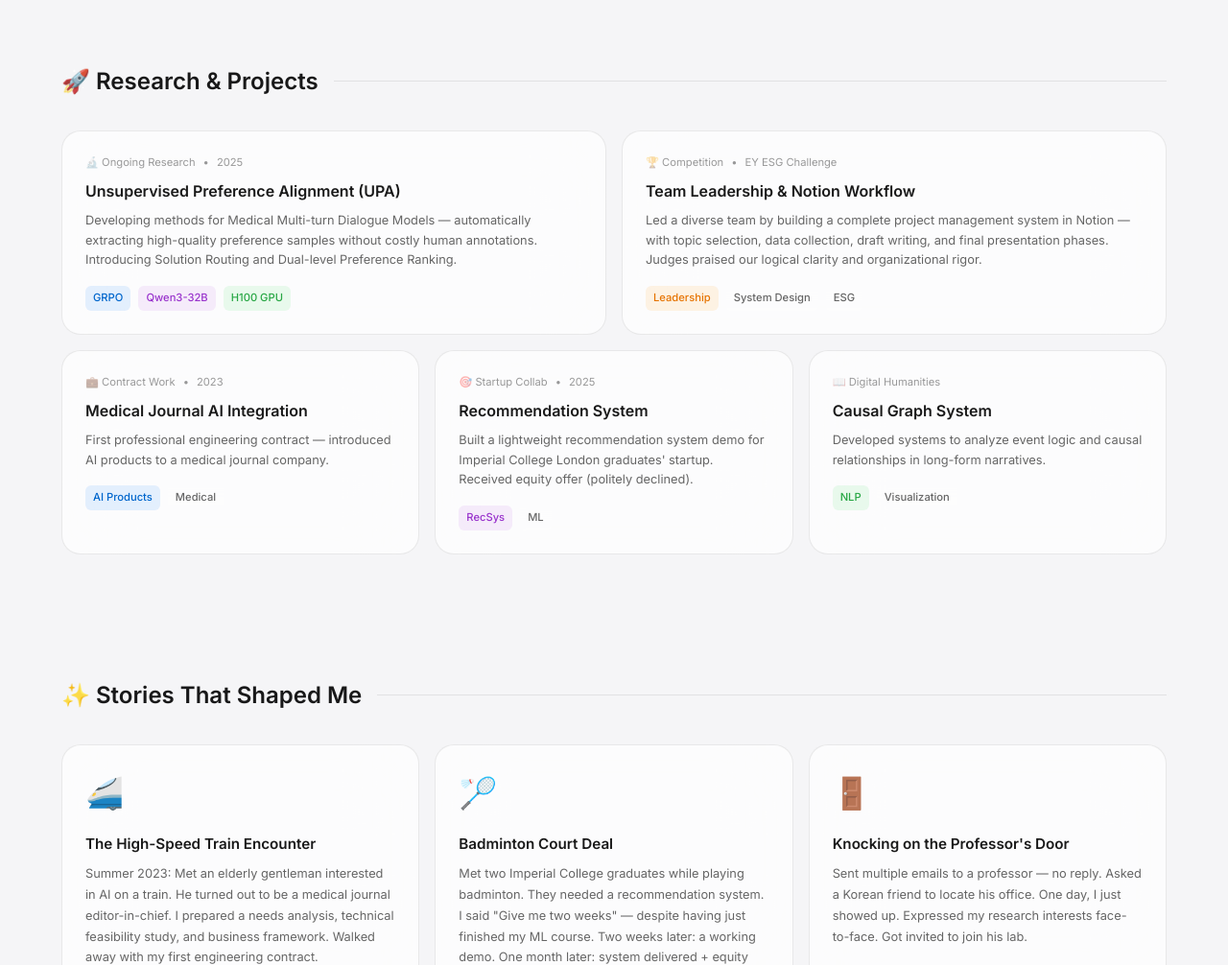
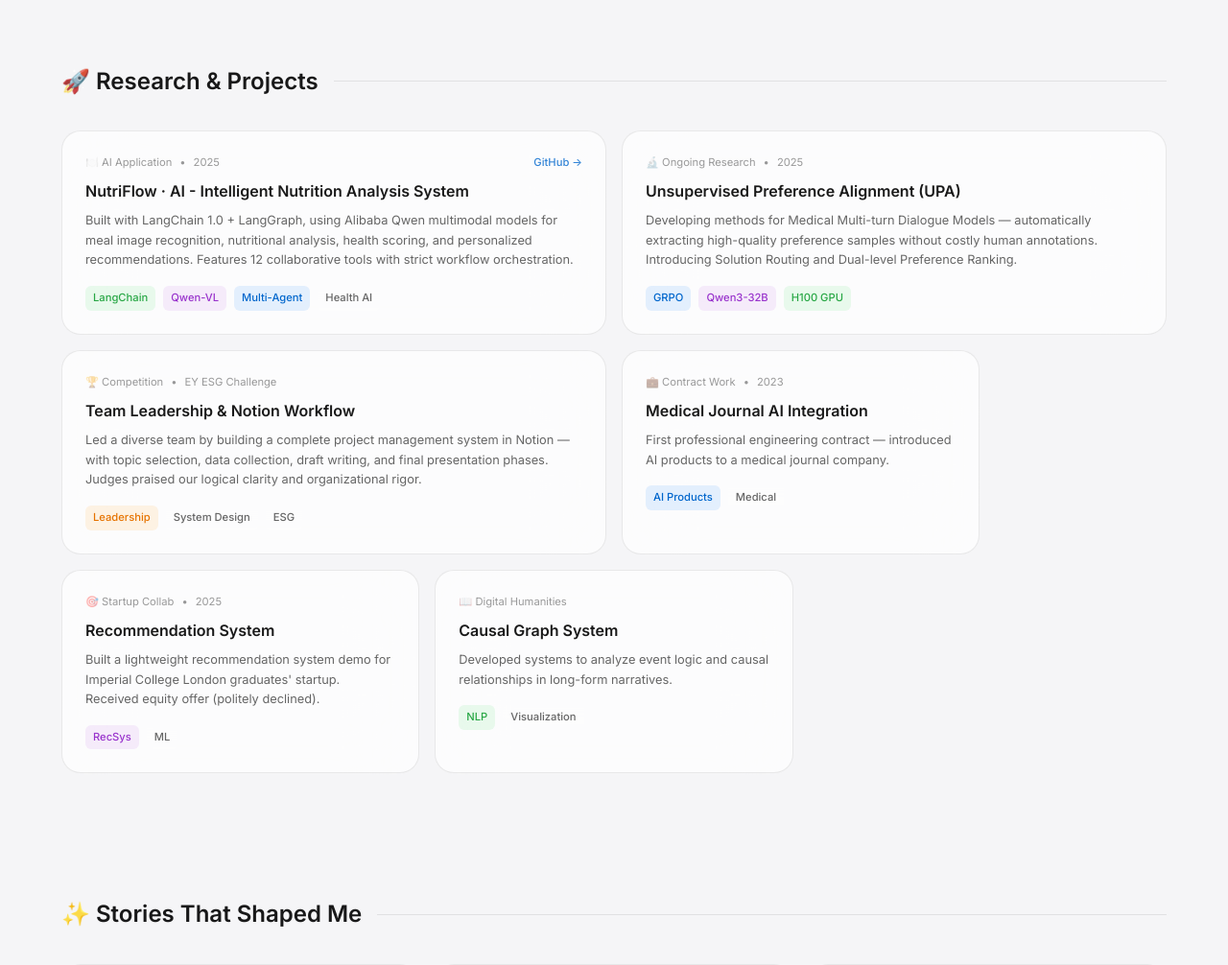
Before and after one commit to severin-ye/severin-ye.github.io, a website built with Vite: page index.html in a window 1280 px wide. Shown: the part 1580-2586 px from the top of the page at 96% size. Built offline with nearby package versions, Linux system fonts and the light colour scheme.

Commit message:
添加NutriFlow · AI

```diff
--- a/src/main.js
+++ b/src/main.js
@@ -120,6 +120,26 @@ document.querySelector('#app').innerHTML = `
       <div class="line"></div>
     </div>
     <div class="bento-grid">
+      <div class="bento-item glass span-6 project-card">
+        <div class="project-meta">
+          <span>🍽️ AI Application</span>
+          <span>•</span>
+          <span>2025</span>
+          <a href="https://github.com/severin-ye/NutriFlow---AI" target="_blank" class="github-link">GitHub →</a>
+        </div>
+        <h4>NutriFlow · AI - Intelligent Nutrition Analysis System</h4>
+        <p>
+          Built with LangChain 1.0 + LangGraph, using Alibaba Qwen multimodal models for meal image
+          recognition, nutritional analysis, health scoring, and personalized recommendations.
+          Features 12 collaborative tools with strict workflow orchestration.
+        </p>
+        <div class="tags">
+          <span class="tag accent-green">LangChain</span>
+          <span class="tag accent-purple">Qwen-VL</span>
+          <span class="tag accent-blue">Multi-Agent</span>
+          <span class="tag">Health AI</span>
+        </div>
+      </div>
       <div class="bento-item glass span-6 project-card">
         <div class="project-meta">
           <span>🔬 Ongoing Research</span>
--- a/src/style.css
+++ b/src/style.css
@@ -451,6 +451,20 @@ section {
   color: var(--text-tertiary);
 }
 
+.project-card .project-meta .github-link {
+  margin-left: auto;
+  color: var(--accent-blue);
+  text-decoration: none;
+  font-weight: 500;
+  transition: all 0.3s ease;
+  opacity: 0.8;
+}
+
+.project-card .project-meta .github-link:hover {
+  opacity: 1;
+  transform: translateX(4px);
+}
+
 .project-card h4 {
   font-size: 1rem;
   font-weight: 600;
```
